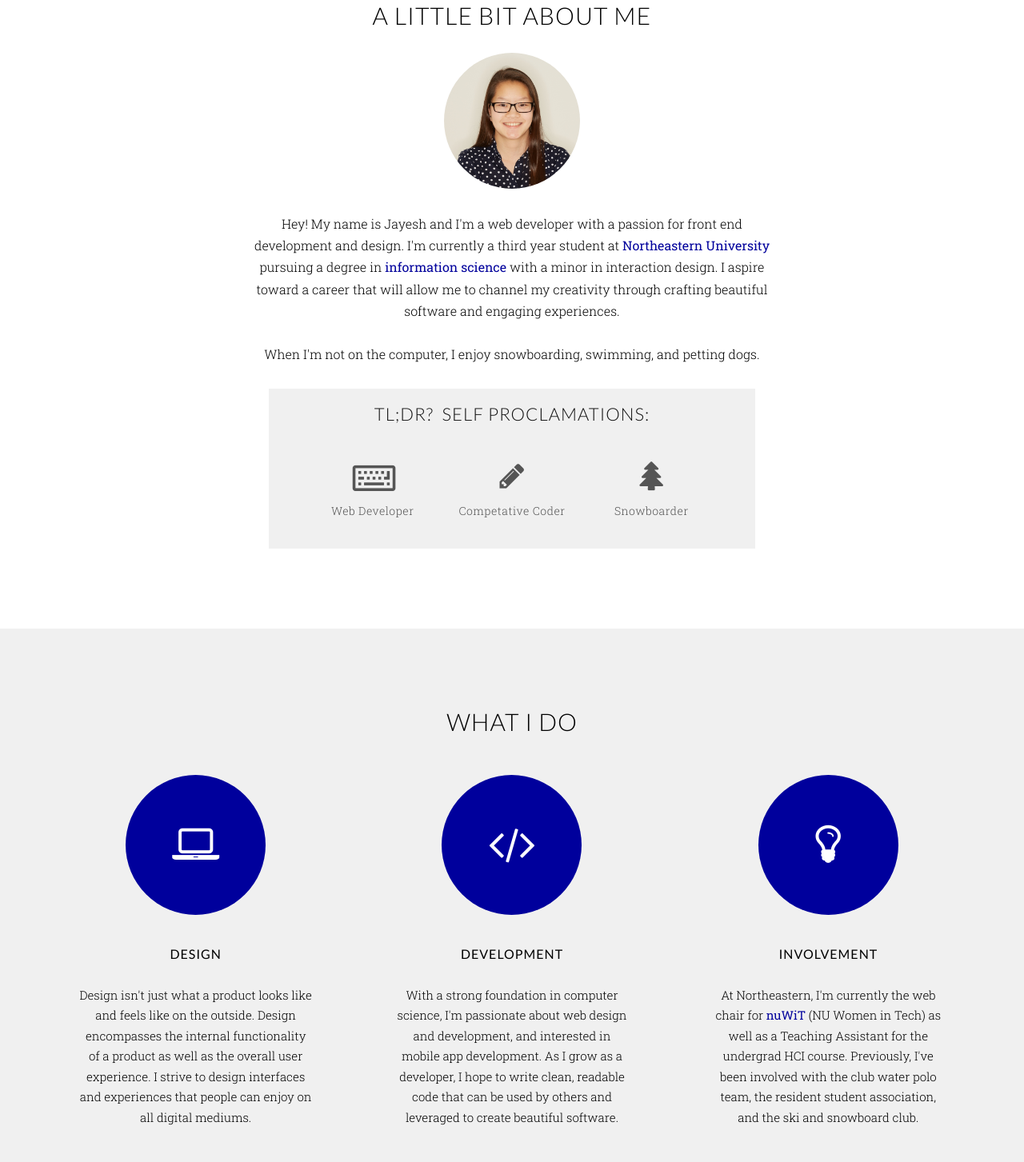
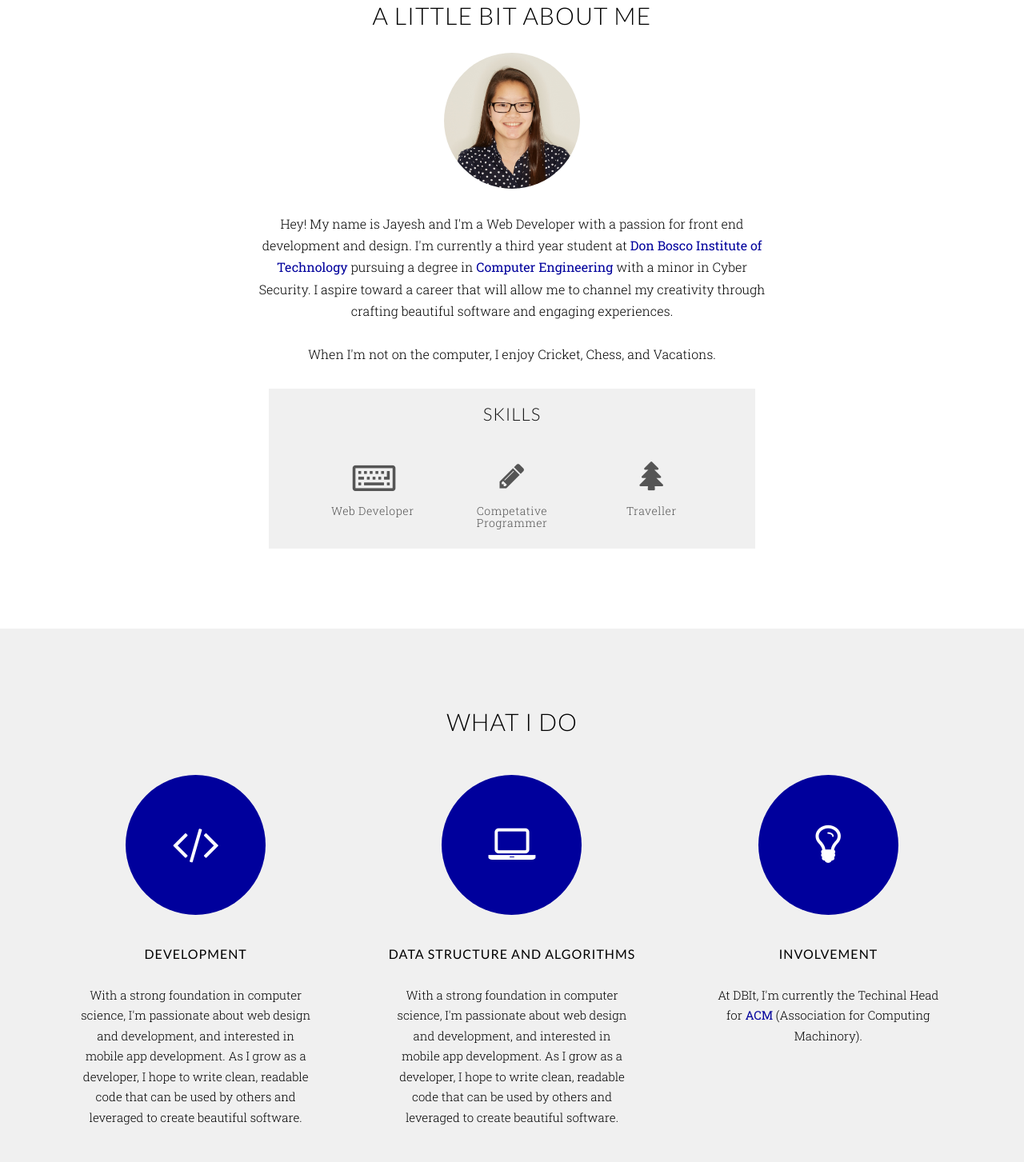
Before and after one commit to JayeshWani7/Personal-Portfolio-v1, a plain HTML site: page index.html in a window 1280 px wide. Shown: the part 837-2290 px from the top of the page at 80% size. Drawn offline with nearby package versions, Linux system fonts and the light colour scheme.

Commit message:
introduction and skills

```diff
--- a/index.html
+++ b/index.html
@@ -2,17 +2,17 @@
 <html lang="en">
 
 <head prefix="og: http://ogp.me/ns#">
-    <title>Jayesh Wani | Web Developer &amp; Competative Coder</title>
+    <title>Jayesh Wani | Web Developer &amp; Competative Programmer</title>
     <meta charset="utf-8">
     <meta name="viewport" content="width=device-width, initial-scale=1.0" />
     <meta name="keywords" content="Jayesh Wani, Jayesh, Wani, jWani7, mumbai university, mumbai, university, student, front-end, web, website, computer, software, developer, engineer, designer, co-op" />
     <meta name="author" content="Jayesh Wani" />
-    <meta name="description" content="Web developer, Competative Coder, and everything in between." />
-    <meta property="og:description" content="Web Developer, Competative Coder, and everything in between." />
-    <meta prefix="og: http://ogp.me/ns#" property="og:image" content="http://JayeshWani.com/img/social-image.png" />
+    <meta name="description" content="Web developer, Competative Programmer, and everything in between." />
+    <meta property="og:description" content="Web Developer, Competative Programmer, and everything in between." />
+    <meta prefix="og: http://ogp.me/ns#" property="og:image" content="http://JayeshWani.tech/img/social-image.png" />
     <meta property="og:image:type" content="image/png" />
     <meta property="og:title" content="Jayesh Wani's Personal Website" />
-    <meta property="og:url" content="http://JayeshWani.com/" />
+    <meta property="og:url" content="http://JayeshWani.tech/" />
     <meta property="og:type" content="website" />
     <link rel="shortcut icon" href="img/logo-transparent-00009C.png">
     <link rel="stylesheet" type="text/css" href="css/bootstrap.css">
@@ -39,7 +39,7 @@
                     <button type="button" class="navbar-toggle" data-toggle="collapse" data-target=".navbar-main-collapse">
                         <i class="fa fa-2x fa-bars"></i>
                     </button>
-                    <a class="navbar-brand page-scroll" href="http://JayeshWani.com/">
+                    <a class="navbar-brand page-scroll" href="http://JayeshWani.tech/">
                         <img src="img/logo-transparent-white-30pt.png" />Jayesh Wani</a>
                 </div>
                 <div class="collapse navbar-collapse navbar-main-collapse">
@@ -62,7 +62,7 @@
                 <div class="intro-content">
                     <h1 class="animated fadeInDown delay-05s">Hi, I'm Jayesh</strong>
                     </h1>
-                    <p class="subtitle animated fadeInUp delay-05s">Web Developer &amp; Competative Coder</p>
+                    <p class="subtitle animated fadeInUp delay-05s">Web Developer &amp; Competative Programmer</p>
                     <a class="fa fa-angle-down page-scroll" href="#about"></a>
                 </div>
             </div>
@@ -76,16 +76,16 @@
                             <h2>A Little Bit About Me</h2>
                             <img src="img/headshot1-square4.jpg" id="prof-pic" />
                             <p>
-                                Hey! My name is Jayesh and I'm a web developer with a passion for front end development and design. I'm currently a third year student at
-                                <a href="http://www.northeastern.edu/" target="_blank">Northeastern University</a> pursuing a degree in <a href="http://www.ccs.neu.edu/undergraduate/degree-programs/information-science-bachelor-of-science/" target="_blank">information science</a> with a minor in interaction design. I aspire toward a career that will allow me to channel my creativity through crafting beautiful software and engaging experiences.
+                                Hey! My name is Jayesh and I'm a Web Developer with a passion for front end development and design. I'm currently a third year student at
+                                <a href="http://www.northeastern.edu/" target="_blank">Don Bosco Institute of Technology</a> pursuing a degree in <a href="http://www.ccs.neu.edu/undergraduate/degree-programs/information-science-bachelor-of-science/" target="_blank">Computer Engineering</a> with a minor in Cyber Security. I aspire toward a career that will allow me to channel my creativity through crafting beautiful software and engaging experiences.
                                 <br>
-                                <br> When I'm not on the computer, I enjoy snowboarding, swimming, and petting dogs.
+                                <br> When I'm not on the computer, I enjoy Cricket, Chess, and Vacations.
                             </p>
                         </div>
                     </div>
                     <div class="row text-center">
                         <div id="tl-dr">
-                            <h3>TL;DR?&nbsp;&nbsp;Self Proclamations:</h3>
+                            <h3>Skills</h3>
                             <!-- <h4>Self Proclamations:</h4> -->
                             <div class="tldr-proc">
                                 <div class="tldr-icon" id="tldr-keyboard"><i class="fa fa-keyboard-o"></i></div>
@@ -93,11 +93,11 @@
                             </div>
                             <div class="tldr-proc">
                                 <div class="tldr-icon"><i class="fa fa-pencil"></i></div>
-                                <h5>Competative Coder</h5>
+                                <h5>Competative Programmer</h5>
                             </div>
                             <div class="tldr-proc">
                                 <div class="tldr-icon"><i class="fa fa-tree"></i></div>
-                                <h5>Snowboarder</h5>
+                                <h5>Traveller</h5>
                             </div>
                             <div </div>
                             </div>
@@ -113,20 +113,19 @@
                         <h2>What I Do</h2>
                         <div class="spacer-10"></div>
                         <div class="col-md-4 wp2">
-                            <div class="icon"><i class="fa fa-laptop"></i></div>
-                            <h3>Design</h3>
-                            <p>Design isn't just what a product looks like and feels like on the outside. Design encompasses the internal functionality of a product as well as the overall user experience. I strive to design interfaces and experiences that people can enjoy on all digital mediums.
-                            </p>
+                            <div class="icon"><i class="fa fa-code"></i></div>
+                            <h3>Development</h3>
+                            <p>With a strong foundation in computer science, I'm passionate about web design and development, and interested in mobile app development. As I grow as a developer, I hope to write clean, readable code that can be used by others and leveraged to create beautiful software.</p>
                         </div>
                         <div class="col-md-4 wp2 delay-025s">
-                            <div class="icon"><i class="fa fa-code"></i></div>
-                            <h3>Development</h3>
+                            <div class="icon"><i class="fa fa-laptop"></i></div>
+                            <h3>Data Structure and Algorithms</h3>
                             <p>With a strong foundation in computer science, I'm passionate about web design and development, and interested in mobile app development. As I grow as a developer, I hope to write clean, readable code that can be used by others and leveraged to create beautiful software.</p>
                         </div>
                         <div class="col-md-4 wp2 delay-05s">
                             <div class="icon"><i class="fa fa-lightbulb-o"></i></div>
                             <h3>Involvement</h3>
-                            <p>At Northeastern, I'm currently the web chair for <a href="http://nuwit.ccs.neu.edu" target="_blank">nuWiT</a> (NU Women in Tech) as well as a Teaching Assistant for the undergrad HCI course. Previously, I've been involved with the club water polo team, the resident student association, and the ski and snowboard club.</p>
+                            <p>At DBIt, I'm currently the Techinal Head for <a href="http://dbit.acm.org" target="_blank">ACM</a> (Association for Computing Machinory).</p>
                         </div>
                     </div>
                 </div>
@@ -171,7 +170,7 @@
                             </ul>
                         </div> -->
                         <div class="col-sm-offset-1 col-xs-12 col-sm-6 col-md-6 skills-section wp3">
-                            <h3>Some technologies I've worked with:</h3>
+                            <h3>Some Technologies I've worked with:</h3>
                             <div class="row">
                                 <div class="col-xs-3 col-sm-2 col-md-2 skill-icon"><img class="img-responsive" src="img/skills/html.png" id="html"></div>
                                 <div class="col-xs-3 col-sm-2 col-md-2 skill-icon"><img class="img-responsive" src="img/skills/css.png" id="css"></div>
```
